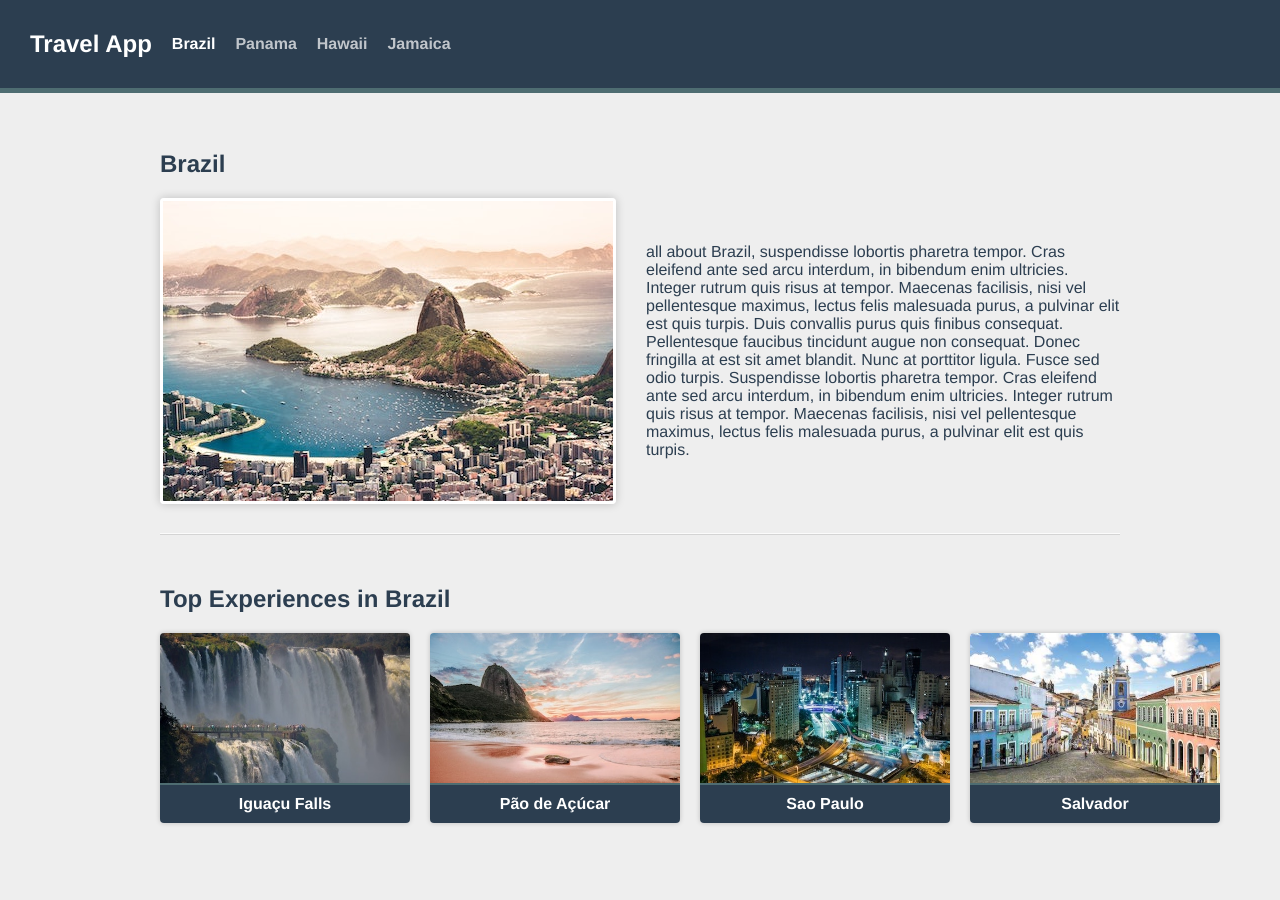
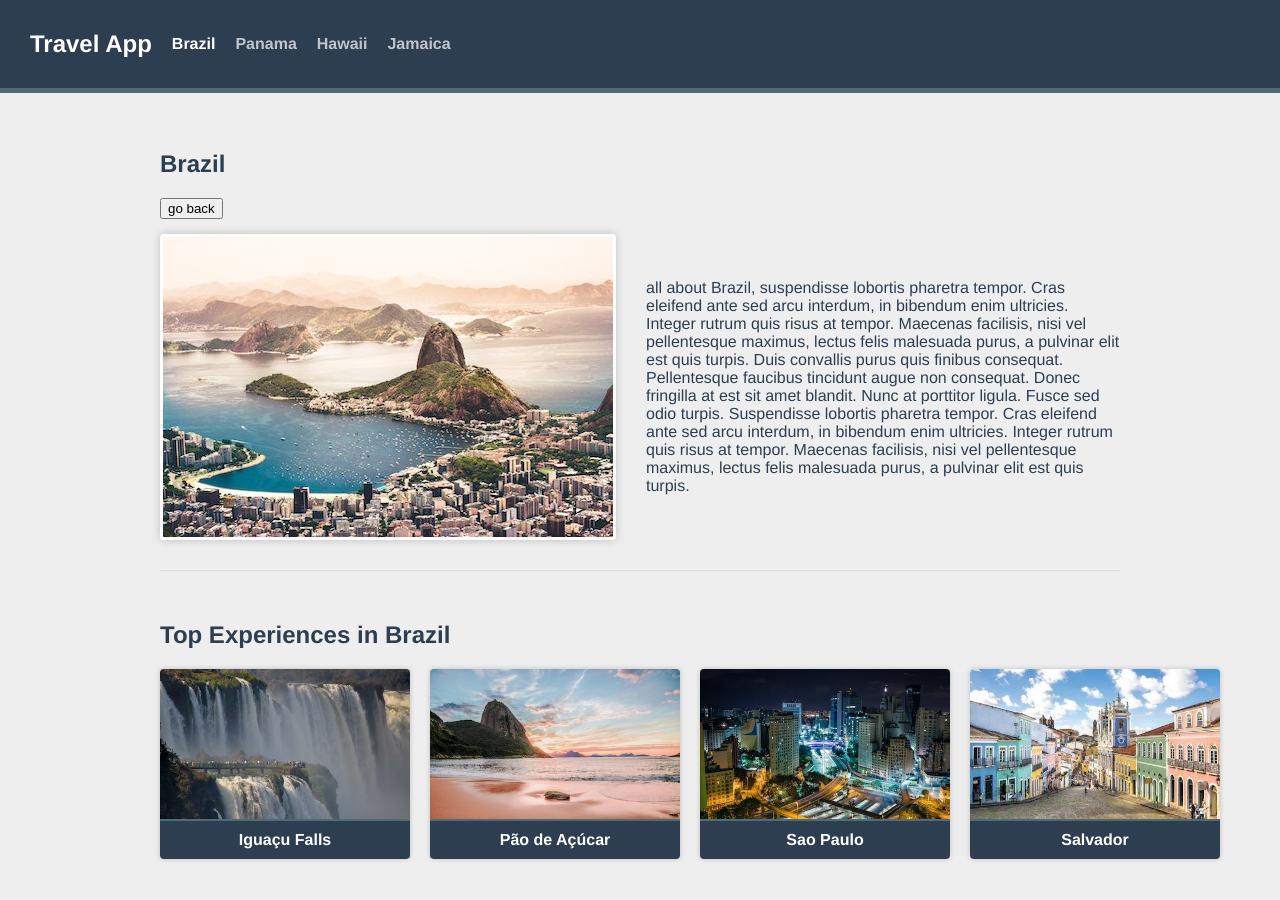
Before and after one commit to srhtak/vue-router, a Vue app: page /destination/1/brazil in a window 1280 px wide. Shown: the top 900 px of the page. Built offline with nearby package versions, Linux system fonts and the light colour scheme.

Commit message:
added transition for navigation component

```diff
--- a/src/App.vue
+++ b/src/App.vue
@@ -1,7 +1,11 @@
 <template>
   <the-navigation />
   <div class="container">
-    <router-view :key="$route.path" />
+    <router-view v-slot="{ Component }">
+      <transition name="slide" mode="out-in">
+        <component :is="Component" :key="$route.path"></component>
+      </transition>
+    </router-view>
   </div>
 </template>
 
@@ -14,4 +18,13 @@ export default {
 };
 </script>
 <style>
+.slide-enter-active,
+.slide-leave-active {
+  transition: opacity 1s, transform 1s;
+}
+.slide-enter-from,
+.slide-leave-to {
+  opacity: 0;
+  transform: translateY(-30%);
+}
 </style>
--- /dev/null
+++ b/src/components/GoBack.vue
@@ -0,0 +1,12 @@
+<template>
+  <span class="go-back">
+    <button @click="$router.back()">go back</button>
+  </span>
+</template>
+
+<script>
+export default {};
+</script>
+
+<style>
+</style>
--- a/src/views/DestinationShow.vue
+++ b/src/views/DestinationShow.vue
@@ -2,6 +2,7 @@
   <div>
     <section v-if="destination" class="destination">
       <h1>{{ destination.name }}</h1>
+      <go-back />
       <div class="destination-details">
         <img :src="`/images/${destination.image}`" :alt="destination.name" />
         <p>{{ destination.description }}</p>
@@ -28,8 +29,9 @@
 <script>
 import sourceData from "@/data.json";
 import ExperienceCard from "@/components/ExperienceCard.vue";
+import GoBack from "@/components/GoBack.vue";
 export default {
-  components: { ExperienceCard },
+  components: { ExperienceCard, GoBack },
   props: {
     id: { type: Number, required: true },
   },
```
